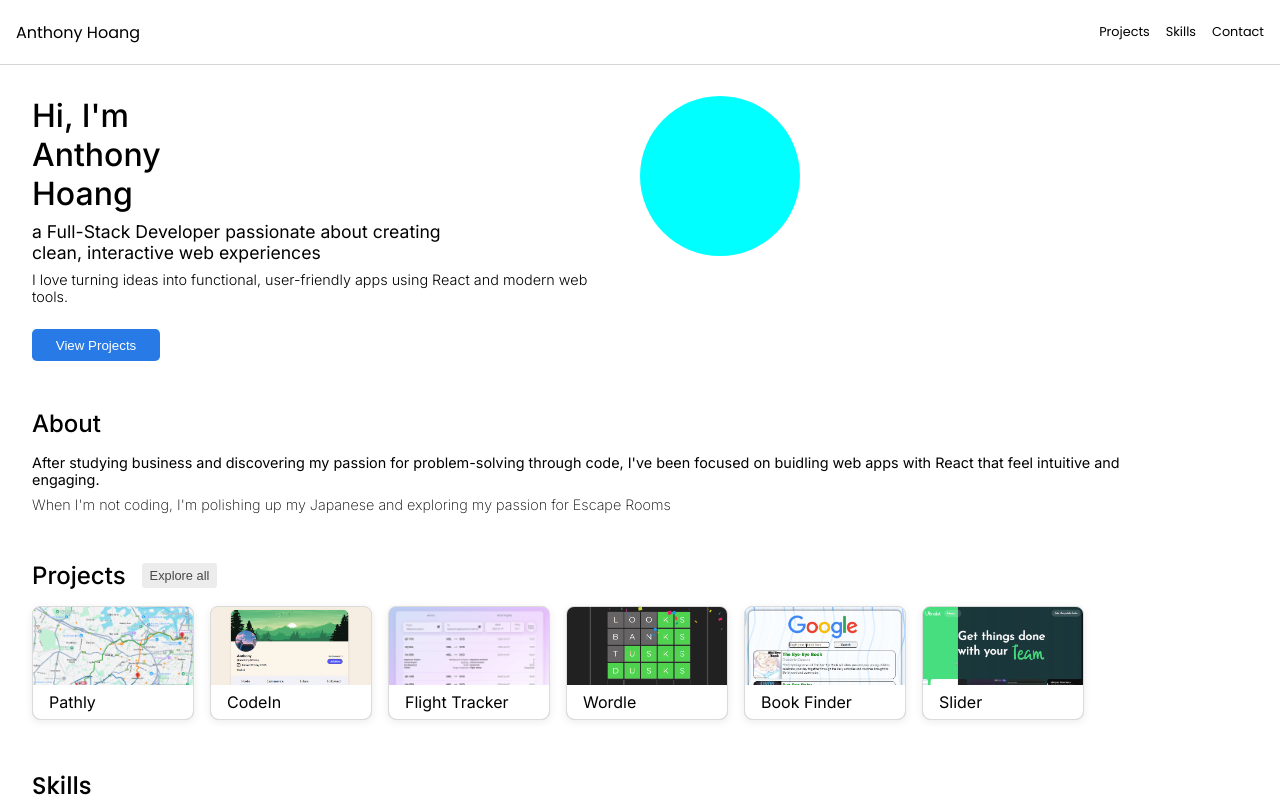
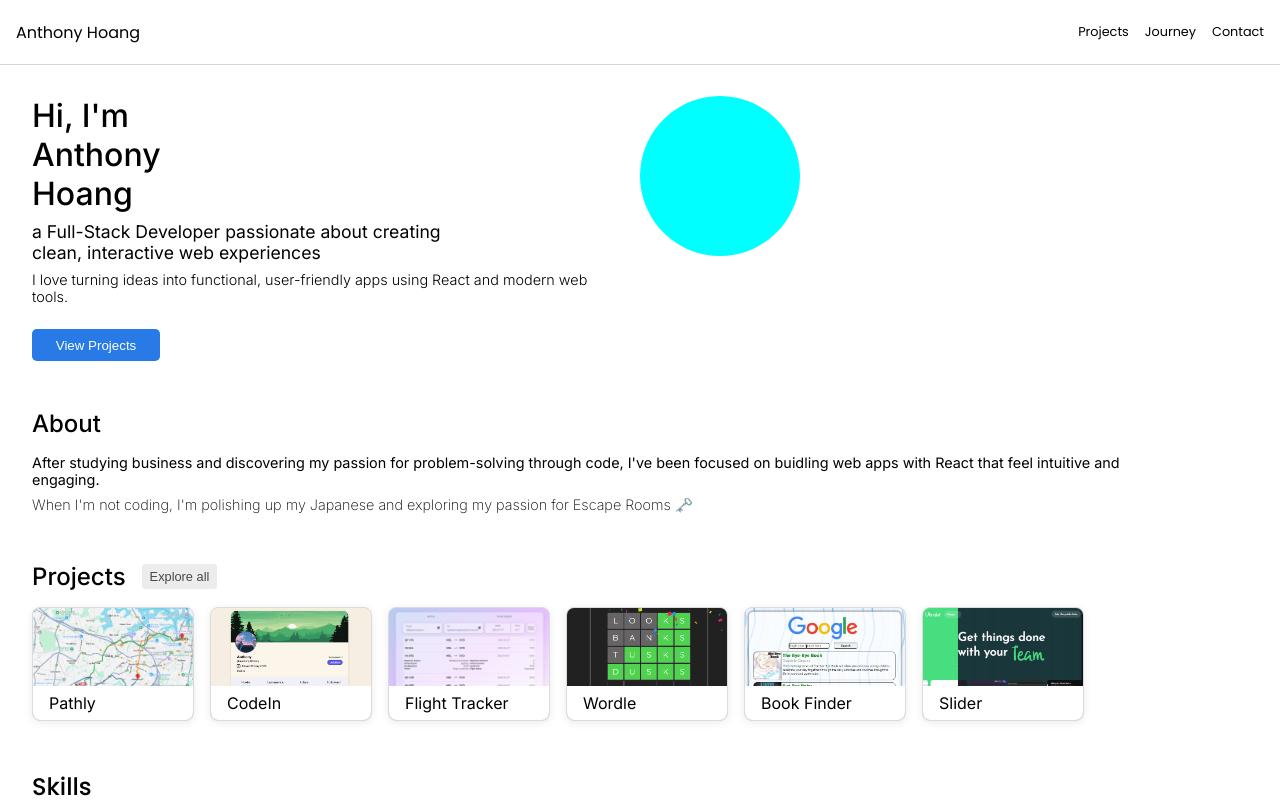
Before and after one commit to AntH117/anthonyhoang-dev, a React (Create React App) app in the folder anthonyhoang-dev/: page / in a window 1280 px wide. Built offline with nearby package versions, Linux system fonts and the light colour scheme.

Commit message:
Started my 'Journey' page

```diff
--- a/anthonyhoang-dev/src/App.js
+++ b/anthonyhoang-dev/src/App.js
@@ -4,7 +4,7 @@ import Layout from './sections/Layout';
 import ProjectsExpanded from "./sections/ProjectsExpanded";
 import Projects from "./sections/Projects";
 import Home from "./sections/Home";
-import Skills from "./sections/Skills";
+import Journey from "./sections/Journey";
 
 function App() {
   return (
@@ -15,7 +15,7 @@ function App() {
             <Route path="/" element={<Home />} />
             <Route path="/projects" element={<ProjectsExpanded />} />
             <Route path="/projects/:id" element={<Projects />} />
-            <Route path="/skills" element={<Skills />} />
+            <Route path="/journey" element={<Journey />} />
           </Route>
         </Routes>
       </Router>
--- a/anthonyhoang-dev/src/sections/Home.js
+++ b/anthonyhoang-dev/src/sections/Home.js
@@ -28,7 +28,7 @@ export default function Home() {
                 engaging.
             </div>
             <div className='about-me-sub'>
-                When I'm not coding, I'm polishing up my Japanese and exploring my passion for Escape Rooms
+                When I'm not coding, I'm polishing up my Japanese and exploring my passion for Escape Rooms 🗝️
             </div>
         </div>
     }
--- a/anthonyhoang-dev/src/sections/Navbar.js
+++ b/anthonyhoang-dev/src/sections/Navbar.js
@@ -20,7 +20,7 @@ export default function Navbar() {
         </div>
         <div className='navbar-selections'>
             <NavbarSelect name={'Projects'} callback={() => navigate('/projects')} />
-            <NavbarSelect name={'Skills'} callback={() => console.log('nothing yet')}/>
+            <NavbarSelect name={'Journey'} callback={() => navigate('/journey')} />
             <NavbarSelect name={'Contact'} callback={() => console.log('nothing yet')}/>
         </div>
     </div>
```
Also changed, not shown: anthonyhoang-dev/src/sections/Journey.js (renamed from anthonyhoang-dev/src/sections/Skills.js), anthonyhoang-dev/src/styles/Journey.css (added), anthonyhoang-dev/src/styles/Skills.css (deleted).
